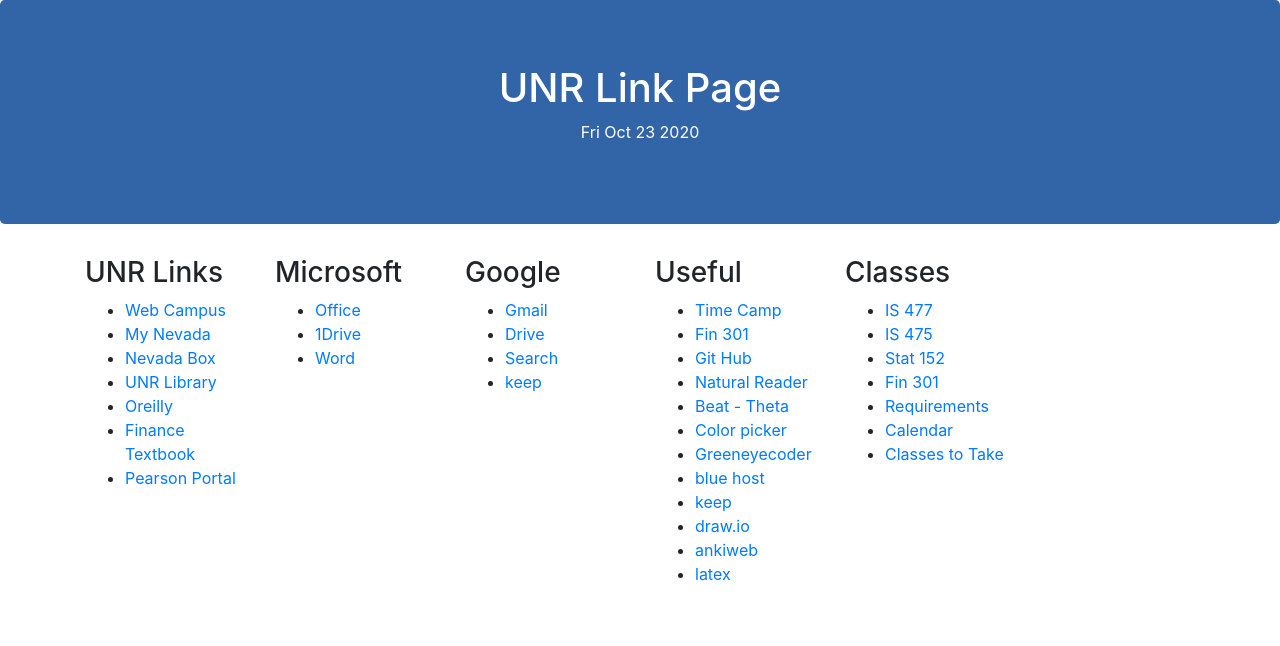
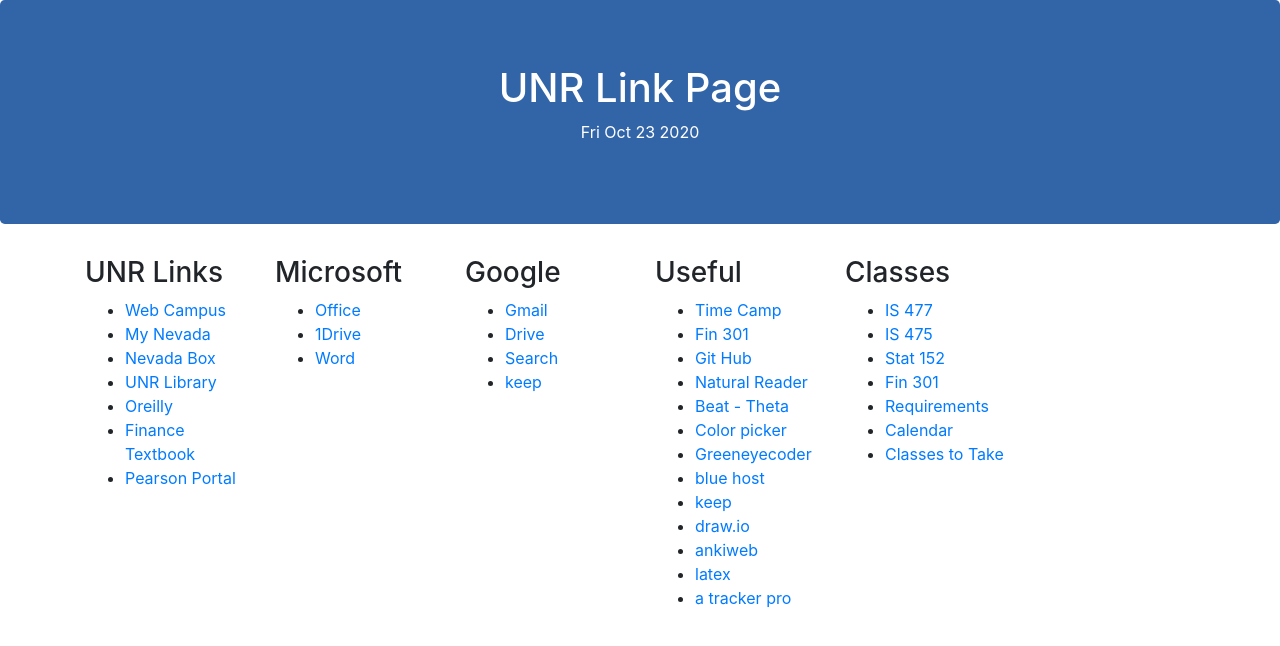
Before and after one commit to GreenEyeCoder/GreenEyeCoder.github.io, a plain HTML site: page index.html in a window 1280 px wide. Drawn offline with nearby package versions, Linux system fonts and the light colour scheme.

Commit message:
Update index.html

```diff
--- a/index.html
+++ b/index.html
@@ -71,6 +71,7 @@
 		<li><a href="https://www.draw.io/" target="_blank">draw.io</a></li>
 		<li><a href="https://ankiweb.net/" target="_blank">ankiweb</a></li>
 		<li><a href="https://www.codecogs.com/latex/eqneditor.php" target="_blank">latex</a></li>
+		<li><a href="https://atracker.pro/Web/index.html" target="_blank">a tracker pro</a></li>
 
 	</li></ul>
     </div>
```
